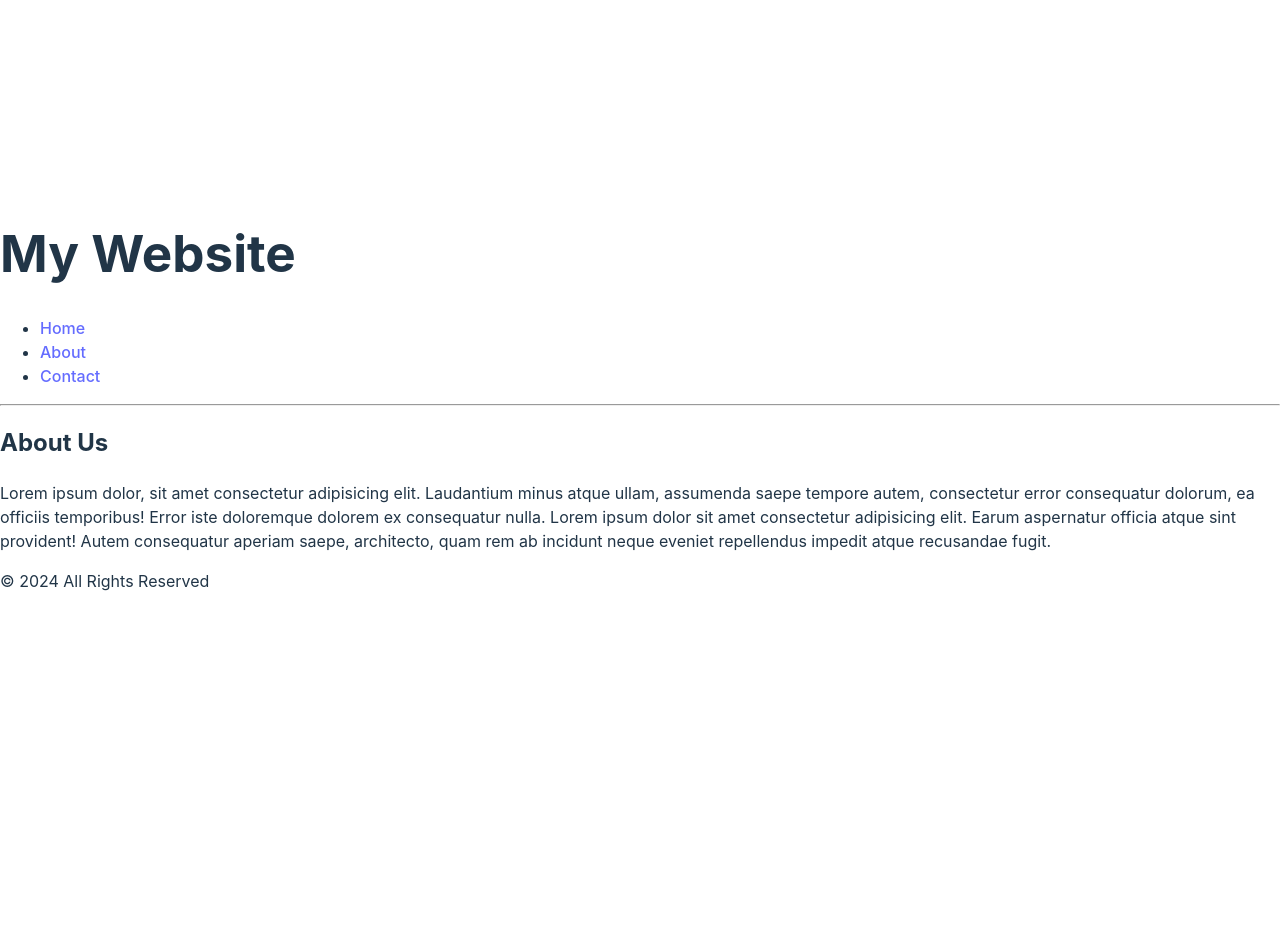
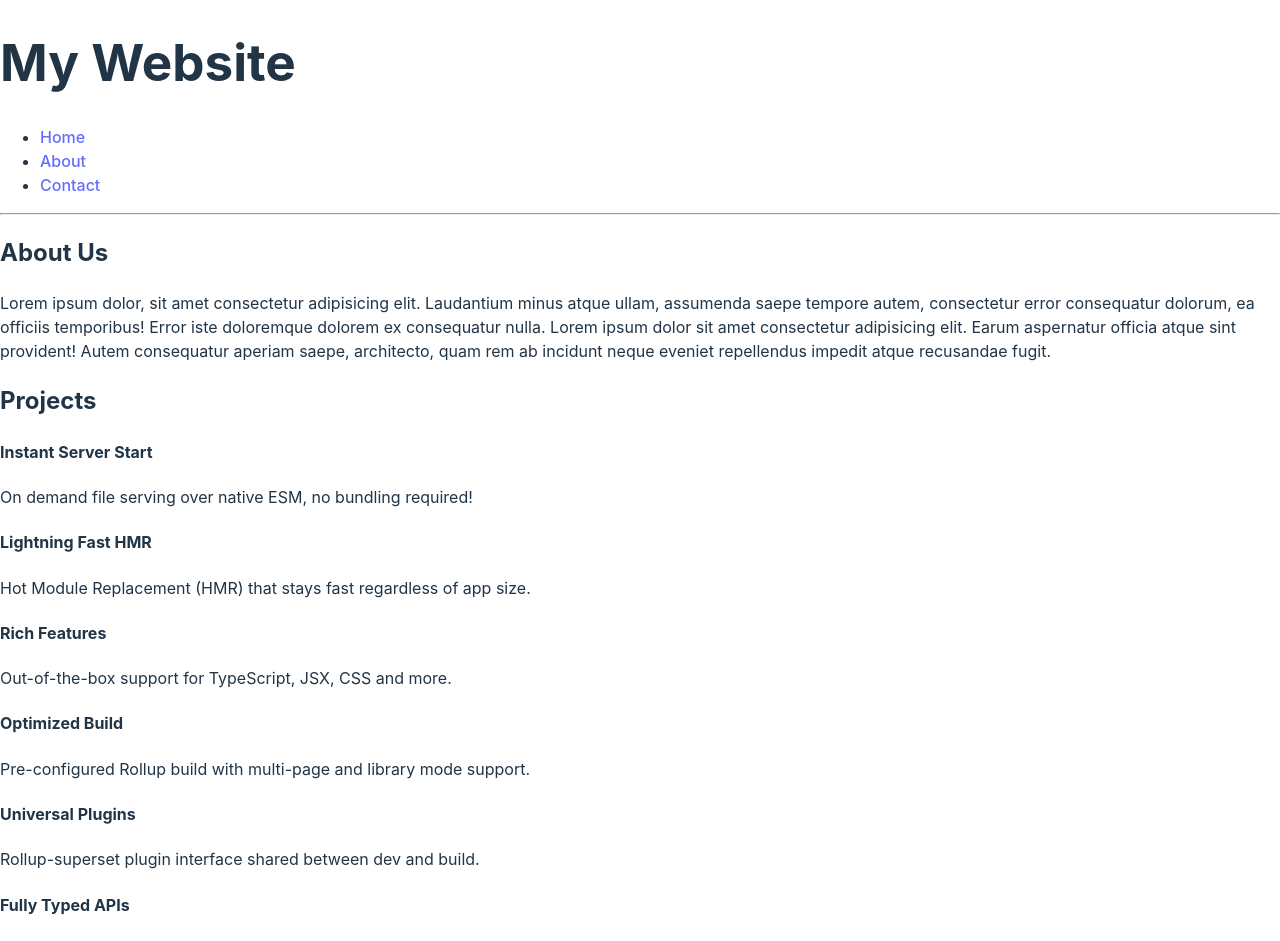
Before and after one commit to Felix-svg/react-intro, a React (Vite) app in the folder my-react-app/: page / in a window 1280 px wide. Shown: the top 941 px of the page. Before the commit the page ends 800 px from the top, so only its background shows below. Built offline with nearby package versions, Linux system fonts and the light colour scheme.

Commit message:
Created a Projects component

```diff
--- a/my-react-app/src/App.jsx
+++ b/my-react-app/src/App.jsx
@@ -1,6 +1,7 @@
 import Header from "./Header"
 import Footer from "./Footer"
 import About from "./About"
+import Projects from "./Projects"
 
 
 function App() {
@@ -8,6 +9,7 @@ function App() {
     <>
     <Header />
     <About />
+    <Projects />
     <Footer />
     </>
   )
--- /dev/null
+++ b/my-react-app/src/Projects.jsx
@@ -0,0 +1,46 @@
+const Projects = () => {
+  return (
+    <>
+      <h2>Projects</h2>
+      <div className="container">
+        <div className="proj">
+          <i className="fa-solid fa-lightbulb"></i>
+          <h4>Instant Server Start</h4>
+          <p>On demand file serving over native ESM, no bundling required!</p>
+        </div>
+        <div className="proj">
+          <i className="fa-solid fa-bolt"></i>
+          <h4>Lightning Fast HMR</h4>
+          <p>
+            Hot Module Replacement (HMR) that stays fast regardless of app size.
+          </p>
+        </div>
+        <div className="proj">
+          <i className="fa-solid fa-screwdriver-wrench"></i>
+          <h4>Rich Features</h4>
+          <p>Out-of-the-box support for TypeScript, JSX, CSS and more.</p>
+        </div>
+        <div className="proj">
+          <i className="fa-solid fa-box"></i>
+          <h4>Optimized Build</h4>
+          <p>
+            Pre-configured Rollup build with multi-page and library mode
+            support.
+          </p>
+        </div>
+        <div className="proj">
+          <i className="fa-solid fa-screwdriver"></i>
+          <h4>Universal Plugins</h4>
+          <p>Rollup-superset plugin interface shared between dev and build.</p>
+        </div>
+        <div className="proj">
+          <i className="fa-solid fa-key"></i>
+          <h4>Fully Typed APIs</h4>
+          <p>Flexible programmatic APIs with full TypeScript typing.</p>
+        </div>
+      </div>
+    </>
+  );
+};
+
+export default Projects;
```
